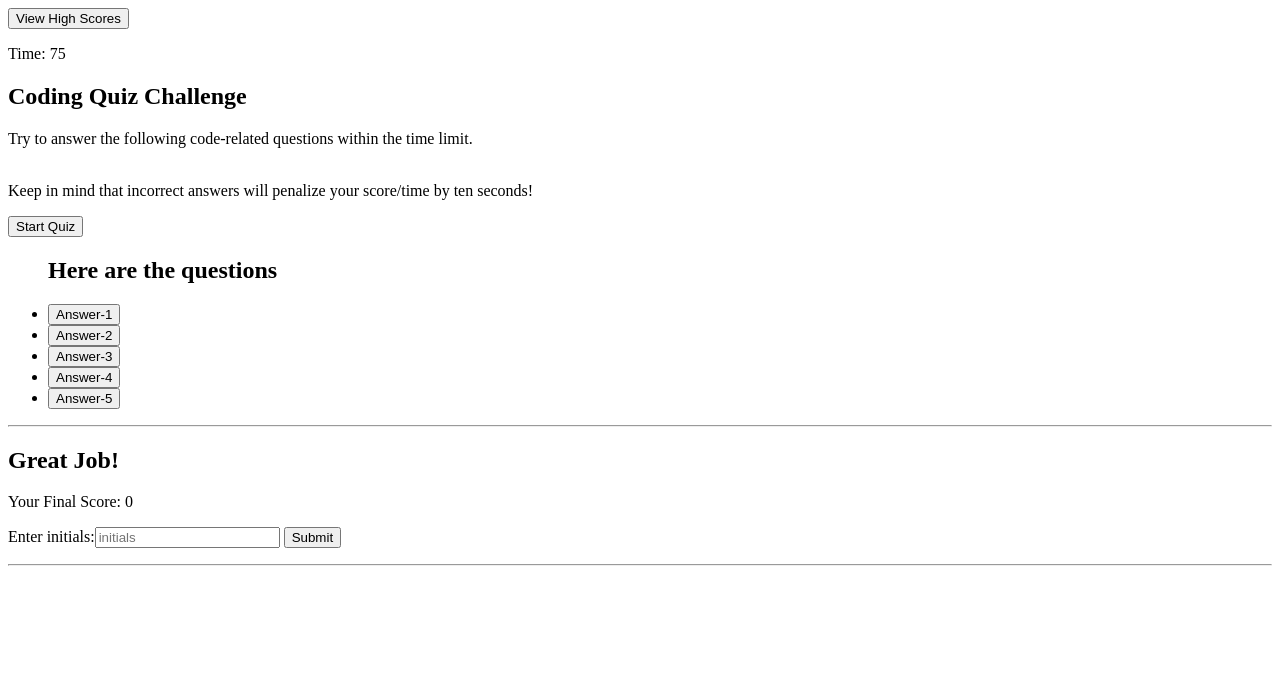
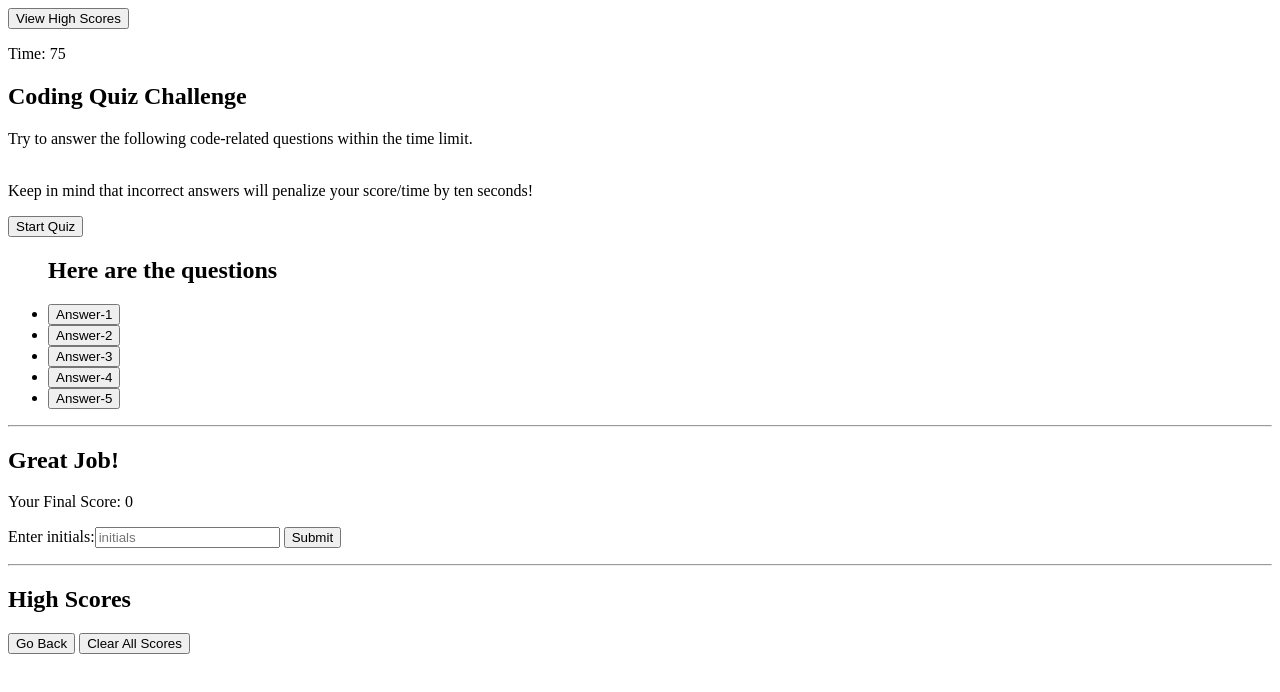
Before and after one commit to TheWiseSailor/Javascript-Code-Quiz, a plain HTML site: page index.html in a window 1280 px wide. Drawn offline with Linux system fonts and the light colour scheme.

Commit message:
v1.08 Highscore added

```diff
--- a/index.html
+++ b/index.html
@@ -56,7 +56,18 @@
       </div>
     </div>
   </section>
-</main>
+  <section id="high-scores">
+    <div class="style.indiv">
+      <div class="style-3">
+        <h2>High Scores</h2>
+        <ol class="score-list"></ol>
+        <button id="goBack" class="go-back-btn btn-style-main">Go Back</button>
+        <button id="clearScores" class="clear-scores-btn btn-stylle-main">Clear All Scores</button>
+      </div>
+    </section>
+  </div>
+ </main>
+</div>
     <script src="./assets/script.js"></script>
   </body>
 </html>
```
